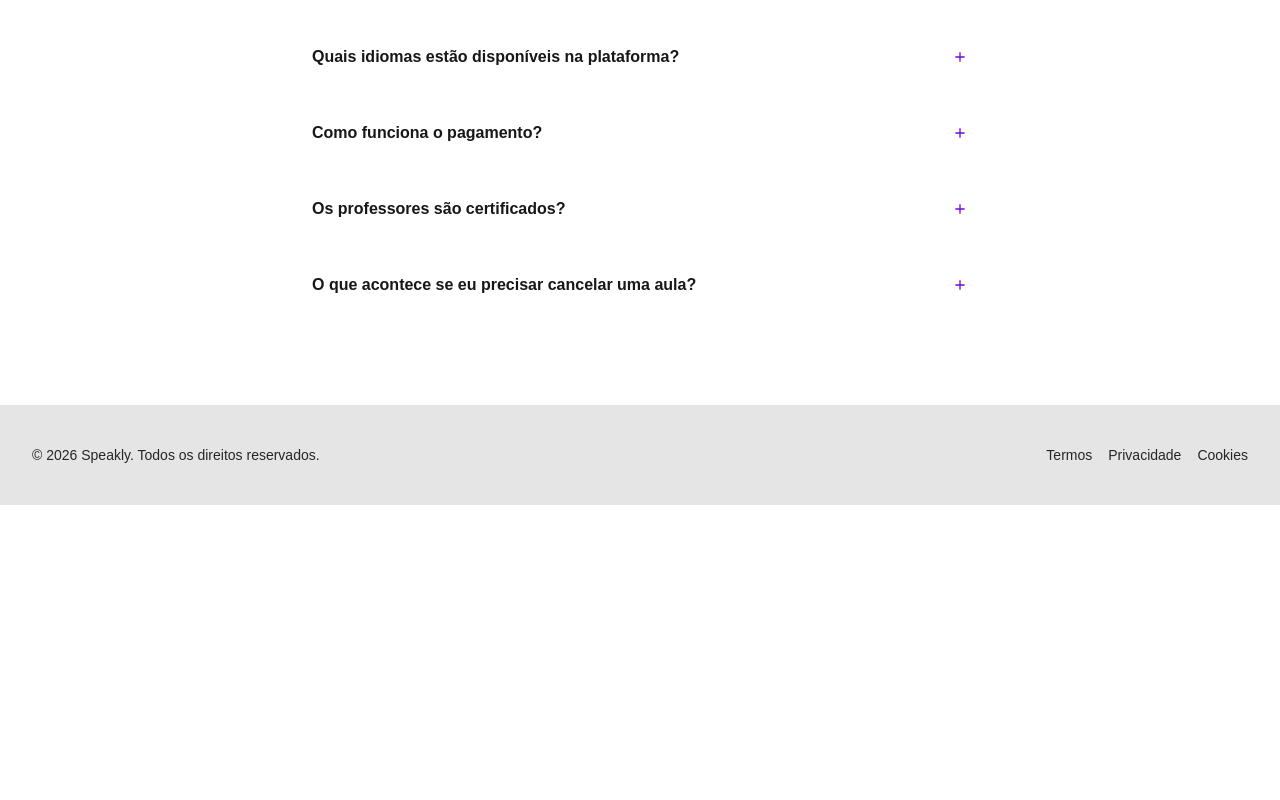
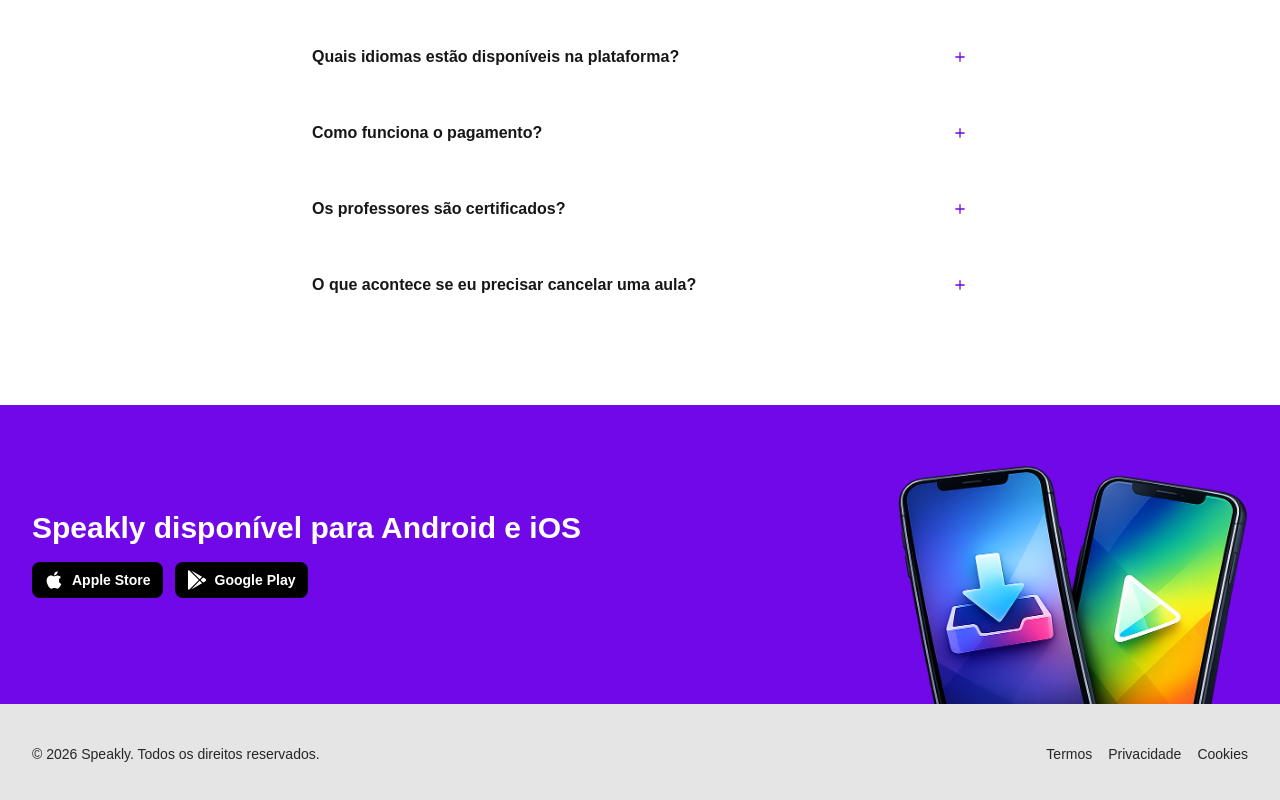
Before and after one commit to HeitorKHS/speakly, a Next.js app in the folder frontend/: page / in a window 1280 px wide. Shown: the part 3253-4053 px from the top of the page. Before the commit the page ends 3758 px from the top, so only its background shows below. Built offline with nearby package versions, Linux system fonts and the light colour scheme.

Commit message:
Criação da seção download do landingpage

```diff
--- /dev/null
+++ b/frontend/src/app/components/landing/Download.tsx
@@ -0,0 +1,38 @@
+import Link from "next/link";
+import Image from "next/image";
+import { FaApple, FaGooglePlay } from "react-icons/fa";
+
+export function Download(){
+
+    return(
+
+        <section className="bg-violet-700">
+            <div className="max-w-7xl mx-auto px-4 sm:px-6 lg:px-8">
+                <div className="relative text-white flex flex-col md:flex-row justify-between overflow-hidden">
+                    <div className="text-white flex flex-col justify-center items-center md:items-start gap-4 py-4">
+                        <p className="text-3xl font-bold">Speakly disponível para Android e iOS</p>
+                        <div className="text-sm flex gap-3">
+                            <Link href={""} className="inline-flex gap-2 items-center justify-center font-semibold bg-black px-3 py-2 rounded-lg">
+                                <FaApple size={20}/>
+                                Apple Store
+                            </Link>
+                            <Link href={""} className="inline-flex gap-2 items-center justify-center font-semibold bg-black px-3 py-2 rounded-lg">
+                                <FaGooglePlay size={20}/>
+                                Google Play
+                            </Link>
+                        </div>
+                    </div>
+                    <Image
+                        src={"/img/download_mobile.png"}
+                        alt={"Download"}
+                        width={350}
+                        height={350}
+                        className="hidden md:block translate-y-15"
+                    />
+                </div>
+            </div>
+        </section>
+
+    )
+
+}
--- a/frontend/src/app/page.tsx
+++ b/frontend/src/app/page.tsx
@@ -4,6 +4,7 @@
 import { Languages } from "./components/landing/Languages";
 import { Testimonial } from "./components/landing/Testimonial";
 import { Faq } from "./components/landing/Faq";
+import { Download } from "./components/landing/Download";
 
 export default function Home(){
 
@@ -16,6 +17,7 @@
       <Languages/>
       <Testimonial/>
       <Faq/>
+      <Download/>
     </div>
 
   );
```
Also changed, not shown: frontend/public/img/download_mobile.png (added).
